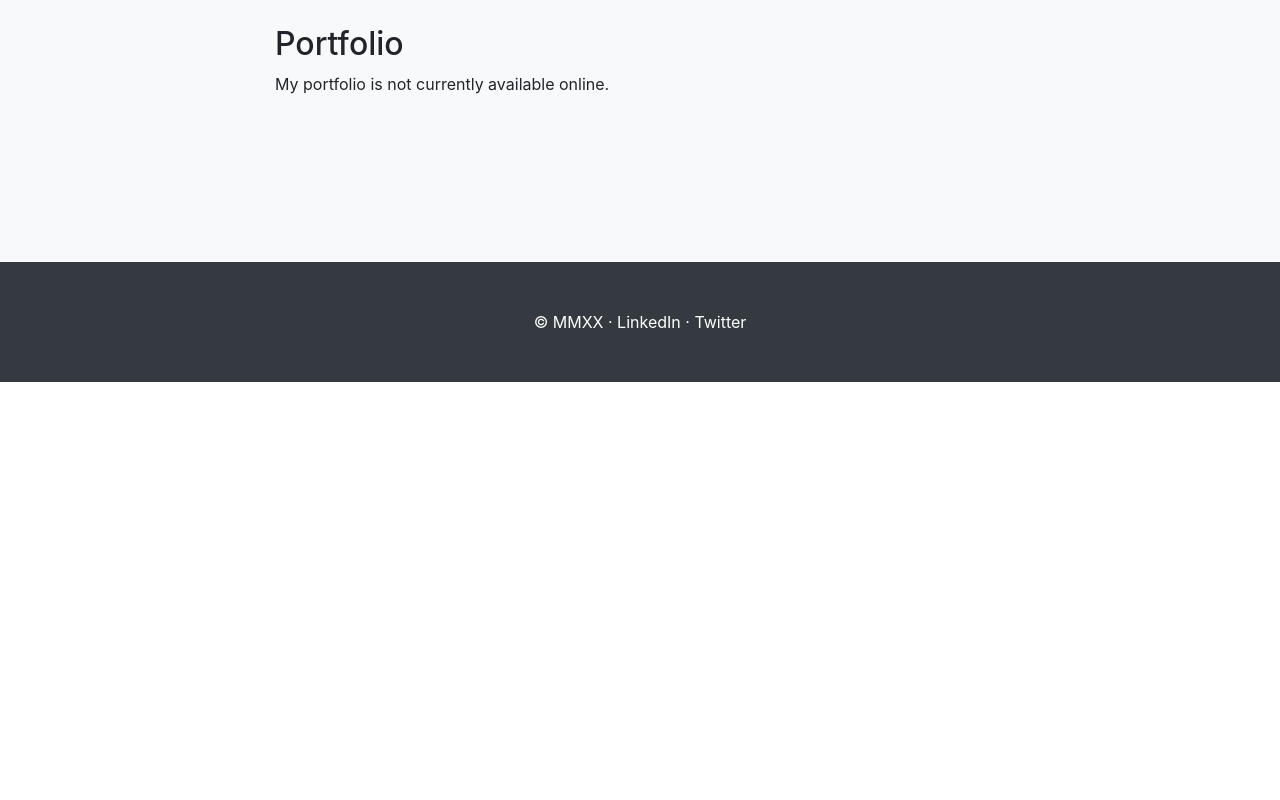
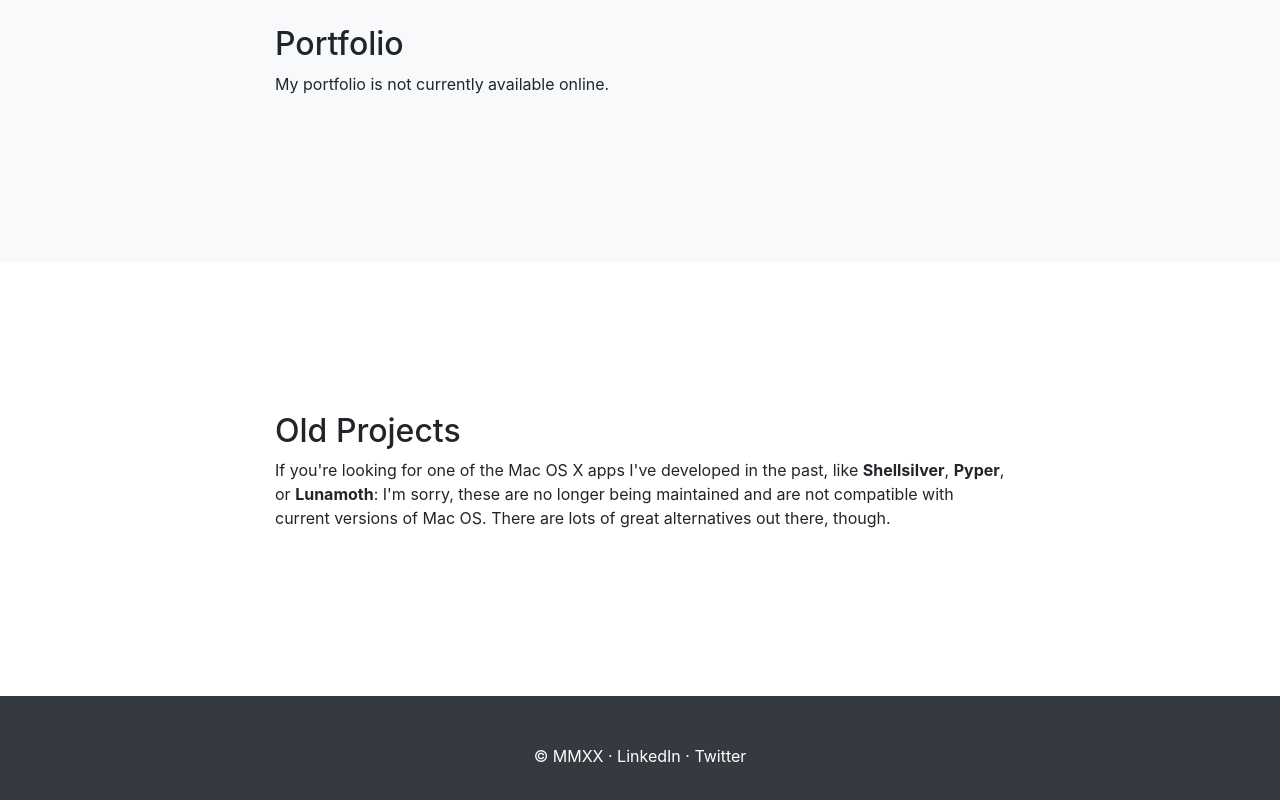
Before and after one commit to andyszy/andyszy.github.io, a website with bundled scripts: page index.html in a window 1280 px wide. Shown: the part 1830-2630 px from the top of the page. Before the commit the page ends 2212 px from the top, so only its background shows below. Built offline with nearby package versions, Linux system fonts and the light colour scheme; a script that the page names is missing.

Commit message:
Mentioning retired apps

```diff
--- a/index.html
+++ b/index.html
@@ -102,6 +102,7 @@
       </div>
     </section>
 
+
   <section id="portfolio" class="bg-light">
     <div class="container">
       <div class="row">
@@ -113,6 +114,17 @@
     </div>
   </section>
 
+  <section id="other-projects">
+      <div class="container">
+        <div class="row">
+          <div class="col-lg-8 mx-auto">
+            <h2>Old Projects</h2>
+				<p>If you're looking for one of the Mac OS X apps I've developed in the past, like <strong>Shellsilver</strong>, <strong>Pyper</strong>, or <strong>Lunamoth</strong>: I'm sorry, these are no longer being maintained and are not compatible with current versions of Mac OS. There are lots of great alternatives out there, though.
+				</ul>
+          </div>
+        </div>
+      </div>
+    </section>
 
 <!--  <section id="contact">
     <div class="container">
```
